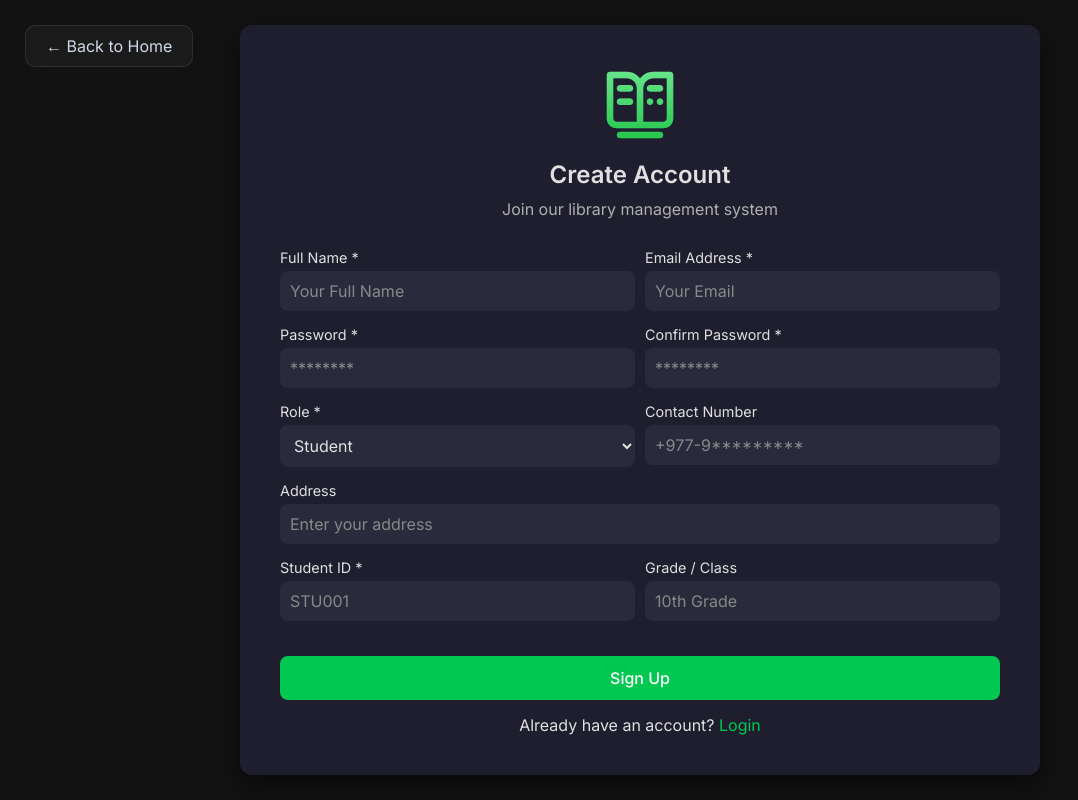
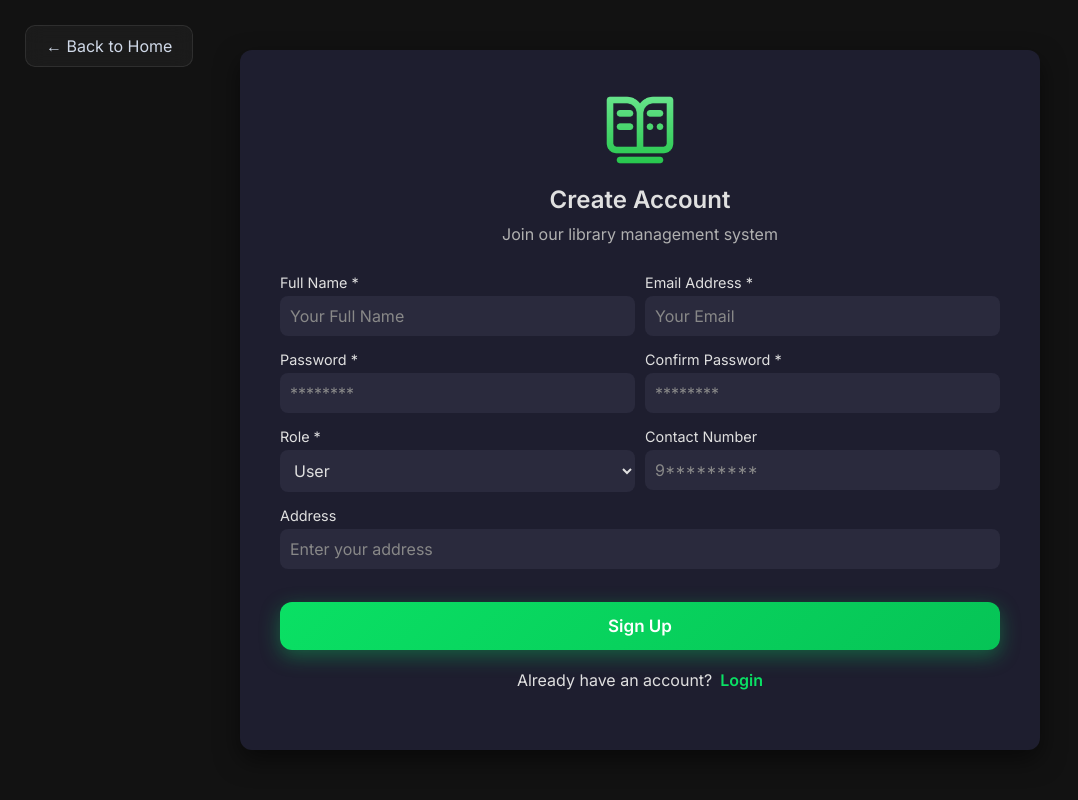
Before and after one commit to TuladharBigyan0-UX/my_project, a PHP site: page /html/signup.html in a window 1280 px wide. Shown: the whole page, without its empty margins (0-1078 px from the left). Run offline with PHP 8.4, Linux system fonts and the light colour scheme.

Commit message:
Merge branch 'main' of https://github.com/TuladharBigyan0-UX/my_project

```diff
--- a/css/signup_style.css
+++ b/css/signup_style.css
@@ -88,30 +88,36 @@ body {
 
 .submit-btn {
     width: 100%;
-    padding: 12px;
-    background-color: #00c851;
-    color: white;
+    padding: 14px;
+    margin-top: 18px;
+    background: linear-gradient(135deg, #0ae064, #06c456);
+    color: #fff;
     border: none;
-    border-radius: 8px;
-    font-size: 1rem;
-    font-weight: 500;
+    border-radius: 12px;
+    font-size: 17px;
     cursor: pointer;
-    margin-top: 20px;
-    transition: background 0.3s;
+    transition: 0.25s ease;
+    font-weight: 600;
+    box-shadow: 0 6px 20px rgba(10, 224, 100, 0.35);
 }
 
 .submit-btn:hover {
-    background-color: #00b342;
+    transform: translateY(-3px);
+    box-shadow: 0 12px 25px rgba(10, 224, 100, 0.55);
 }
 
 .signin-link {
-    text-align: center;
-    margin-top: 15px;
+       display: flex;
+    gap: 8px;
+    padding: 20px 0;
+    justify-content: center;
+    align-items: center;
 }
 
 .signin-link a {
-    color: #00c851;
+    color: #0ae064;
     text-decoration: none;
+    font-weight: 600;
 }
 
 .back-home {
--- a/html/signup.html
+++ b/html/signup.html
@@ -7,76 +7,72 @@
     <link href="https://fonts.googleapis.com/css2?family=Inter:wght@400;500;600&display=swap" rel="stylesheet">
     <link rel="stylesheet" href="../css/signup_style.css">
 </head>
+
 <body>
-     <a href="index.html" class="back-btn">← Back to Home</a>
+
+    <a href="index.html" class="back-btn">← Back to Home</a>
+
     <div class="signup-container">
 
         <div class="icon">
             <img src="../images/logo.png" alt="logo" height="80">
         </div>
+
         <h2>Create Account</h2>
         <p>Join our library management system</p>
 
-        <form id="signupForm">
+        <form id="signupForm" action="../php/signup.php" method="POST">
+
+            <!-- Full Name + Email -->
             <div class="form-row">
                 <div class="form-group">
                     <label>Full Name *</label>
-                    <input type="text" placeholder="Your Full Name" required>
+                    <input type="text" name="fullname" placeholder="Your Full Name" required>
                 </div>
+
                 <div class="form-group">
                     <label>Email Address *</label>
-                    <input type="email" placeholder="Your Email" required>
+                    <input type="email" name="email" placeholder="Your Email" required>
                 </div>
             </div>
 
+            <!-- Password + Confirm -->
             <div class="form-row">
                 <div class="form-group">
                     <label>Password *</label>
-                    <input type="password" placeholder="********" required>
+                    <input type="password" name="password" placeholder="********" required>
                 </div>
+
                 <div class="form-group">
                     <label>Confirm Password *</label>
-                    <input type="password" placeholder="********" required>
+                    <input type="password" name="confirm_password" placeholder="********" required>
                 </div>
             </div>
 
+            <!-- Role + Contact -->
             <div class="form-row">
                 <div class="form-group">
                     <label>Role *</label>
-                    <select id="roleSelect">
-                        <option value="Student">Student</option>
-                        <option value="Teacher">Teacher</option>
+                    <select name="role" required>
+                        <option value="User">User</option>
                         <option value="Librarian">Librarian</option>
                     </select>
                 </div>
+
                 <div class="form-group">
                     <label>Contact Number</label>
-                    <input type="text" placeholder="+977-9*********">
-                </div>
-            </div>
-            <div class="form-group">
-                    <label>Address</label>
-                    <input type="text" placeholder="Enter your address">
-                </div>
-
-             <!-- STUDENT ONLY SECTION -->
-            <div id="studentFields">
-
-                <div class="form-row">
-                    <div class="form-group">
-                        <label>Student ID *</label>
-                        <input type="text" placeholder="STU001">
-                    </div>
-                    <div class="form-group">
-                        <label>Grade / Class</label>
-                        <input type="text" placeholder="10th Grade">
-                    </div>
+                    <input type="text" name="contact" placeholder="9*********">
                 </div>
             </div>
 
-            <button type="submit" class="submit-btn">
-                Sign Up
-            </button>
+            <!-- Address -->
+            <div class="form-group">
+                <label>Address</label>
+                <input type="text" name="address" placeholder="Enter your address">
+            </div>
+
+            <!-- Signup Button -->
+            <button type="submit" class="submit-btn">Sign Up</button>
 
             <div class="signin-link">
                 Already have an account? <a href="login.html">Login</a>
@@ -84,6 +80,5 @@
         </form>
     </div>
 
-    <script src="../js/signup.js"></script>
 </body>
 </html>
--- a/js/signup.js
+++ b/js/signup.js
@@ -4,7 +4,7 @@ const studentFields = document.getElementById("studentFields");
 function toggleFields() {
     if (roleSelect.value === "Student") {
         studentFields.style.display = "block";
-    } else {
+    } else if (roleSelect.value === "Teacher") {
         studentFields.style.display = "none";
     }
 }
```
